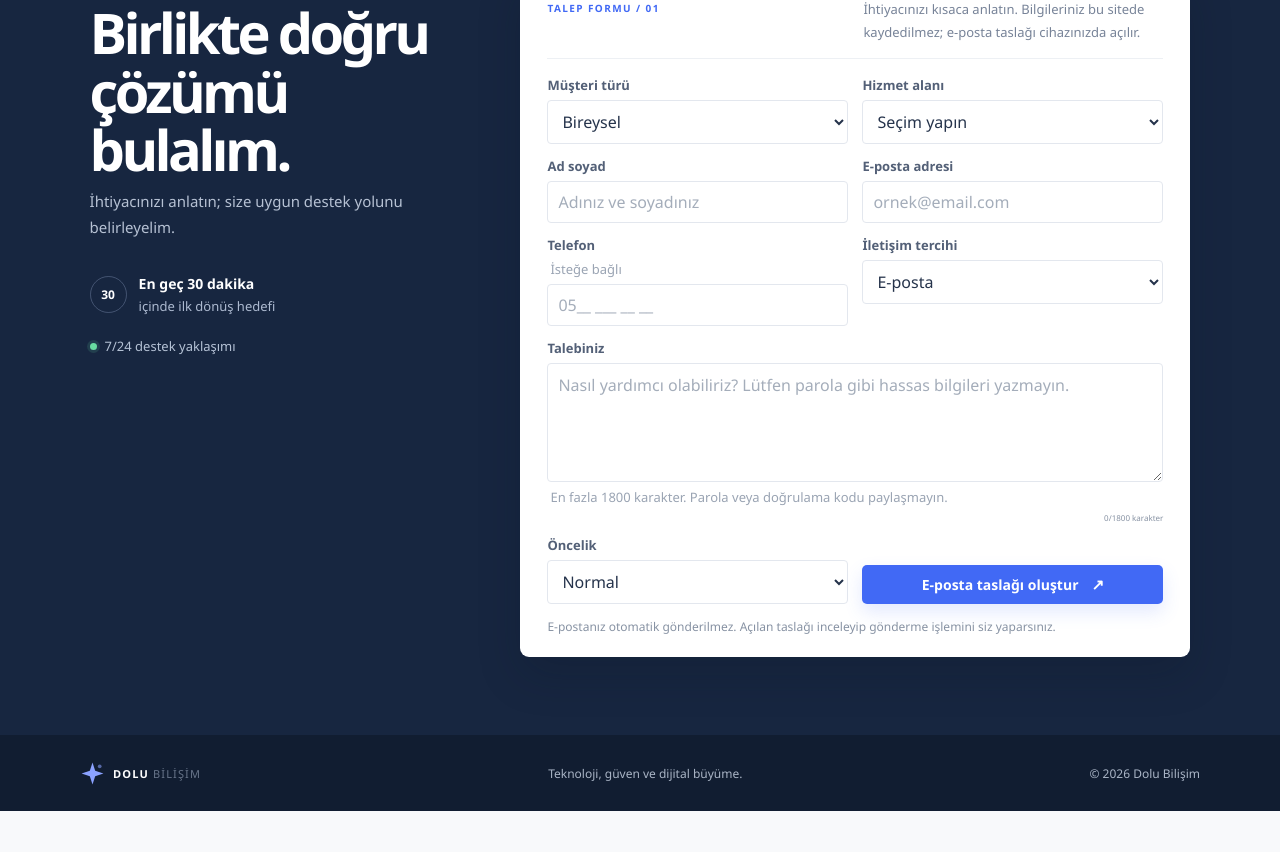
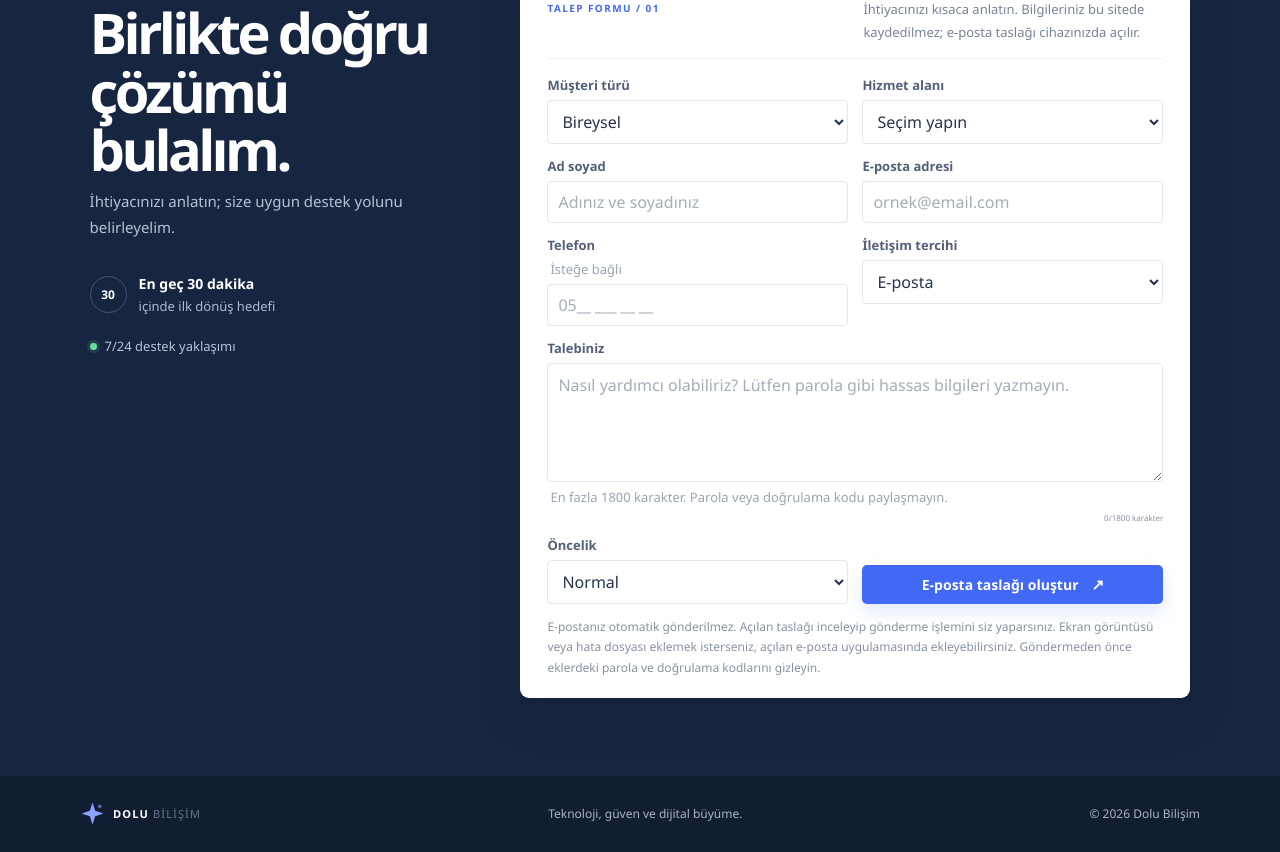
Before and after one commit to darkpassenger00/Dolubilisim, a Next.js app: page / in a window 1280 px wide. Shown: the part 5857-6709 px from the top of the page. Before the commit the page ends 6668 px from the top, so only its background shows below. Built offline with nearby package versions, Linux system fonts and the light colour scheme.

Commit message:
Explain how visitors can attach screenshots to support email drafts

```diff
--- a/app/request-form.tsx
+++ b/app/request-form.tsx
@@ -101,7 +101,7 @@ export default function RequestForm() {
         </label>
         <div className="form-submit-wrap"><button className="button button-primary form-submit" type="submit" aria-describedby="request-send-help">E-posta taslağı oluştur <span aria-hidden="true">↗</span></button></div>
       </div>
-      <p id="request-send-help" className="form-privacy">E-postanız otomatik gönderilmez. Açılan taslağı inceleyip gönderme işlemini siz yaparsınız.</p>
+      <p id="request-send-help" className="form-privacy">E-postanız otomatik gönderilmez. Açılan taslağı inceleyip gönderme işlemini siz yaparsınız. Ekran görüntüsü veya hata dosyası eklemek isterseniz, açılan e-posta uygulamasında ekleyebilirsiniz. Göndermeden önce eklerdeki parola ve doğrulama kodlarını gizleyin.</p>
       <p className="form-status" role="status" aria-live="polite">
         {status}
         {draftHref && <><br /><a className="form-draft-retry" href={draftHref}>E-posta taslağını yeniden aç <span aria-hidden="true">↗</span></a></>}
```
